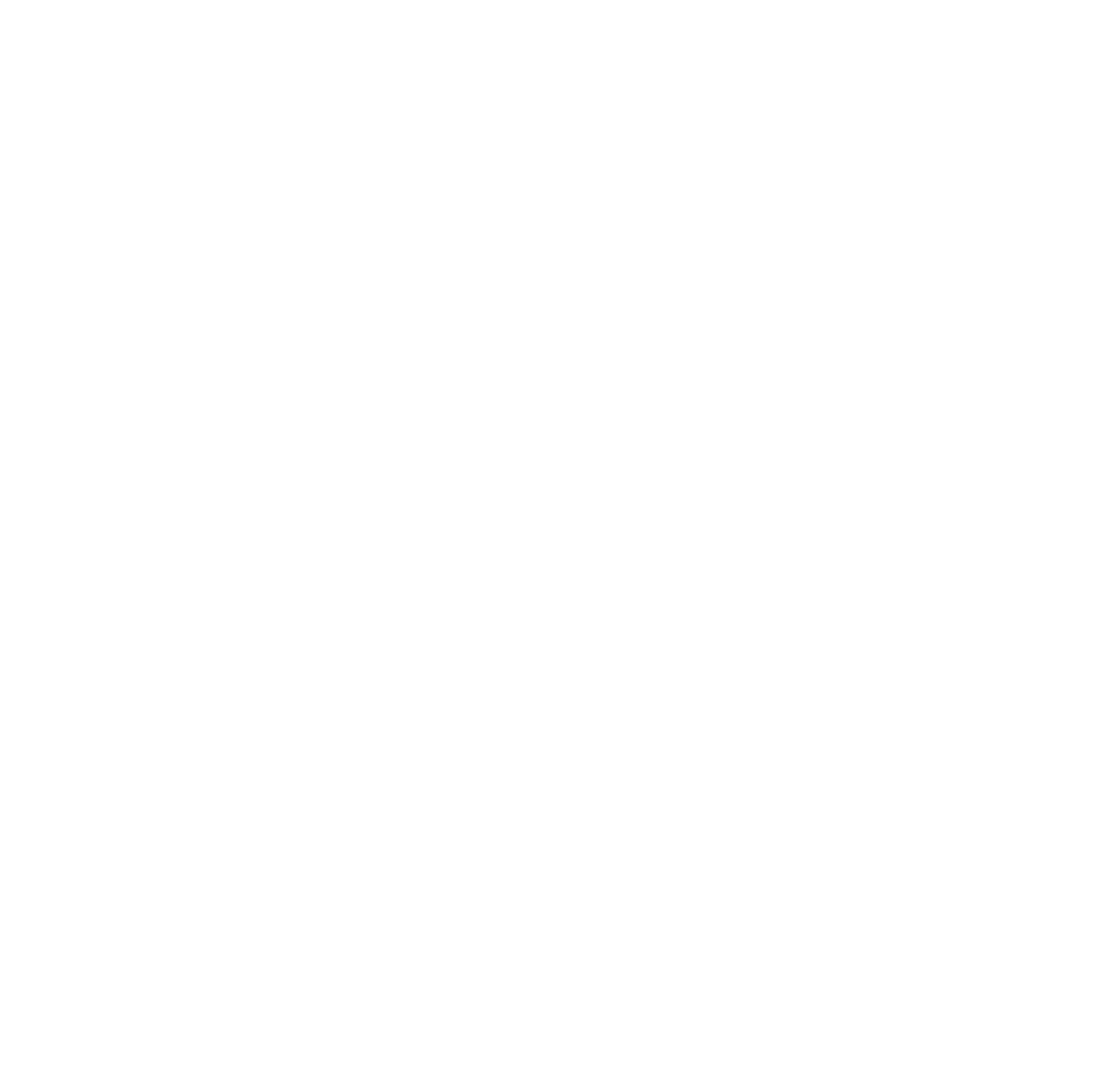
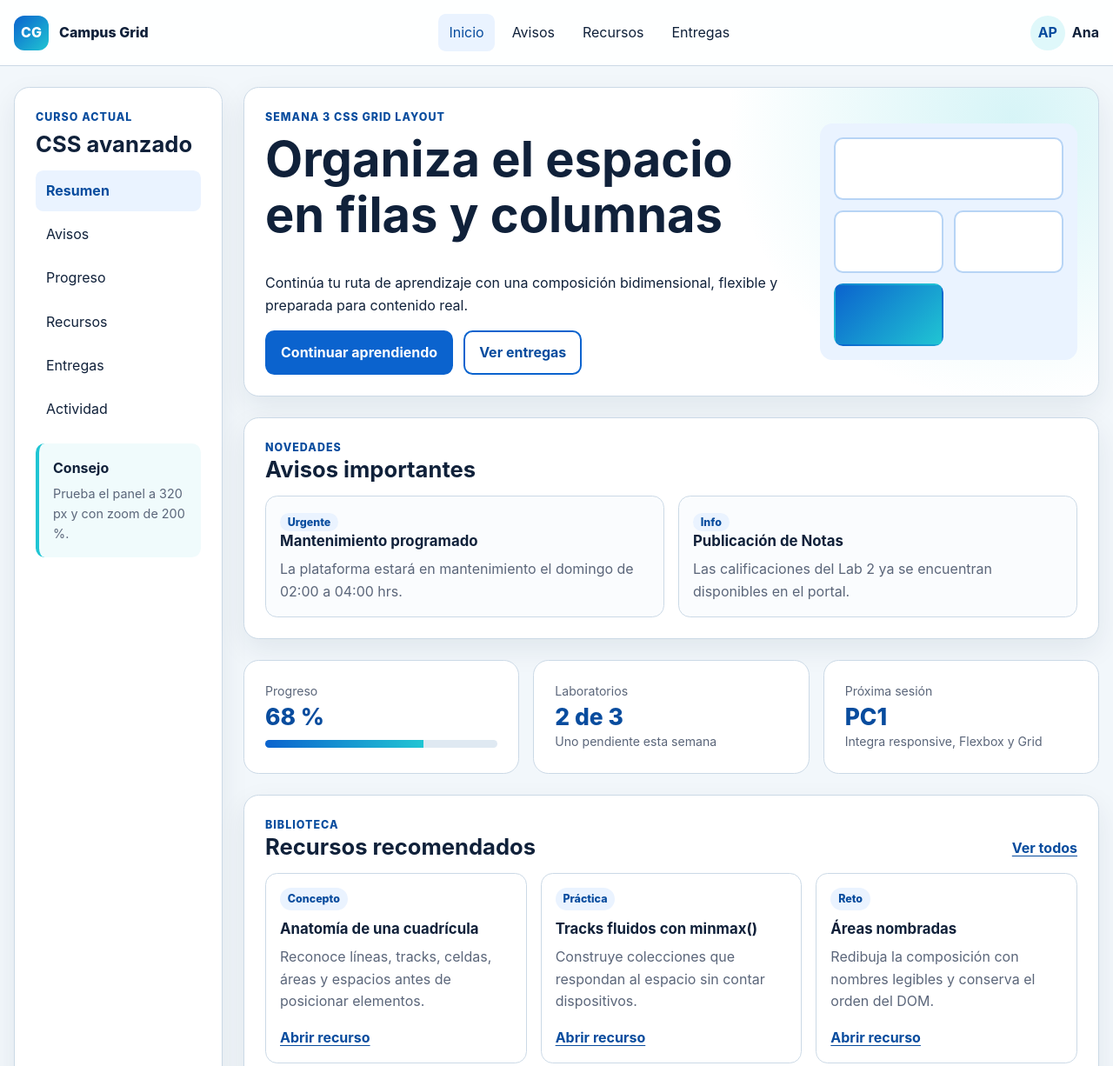
Before and after one commit to alejandrochambimedina-cell/HojaEstiloGr1, a plain HTML site: page Laboratorio 3/Tito_Vanessa/index.html in a window 1280 px wide. Shown: the top 1226 px of the page at 87% size. Before the commit the page ends 800 px from the top, so only its background shows below. Drawn offline with Linux system fonts and the light colour scheme.

Commit message:
Laboratorio 3

```diff
--- a/Laboratorio 1/Tito_Vanessa/styles.css
+++ b/Laboratorio 1/Tito_Vanessa/styles.css
@@ -282,7 +282,7 @@
   }
 }
 
-/* Breakpoint 3: Monitores/Escritorio (pantallas de 1024px en adelante) */
+/* Breakpoint 3: Monitores/Escritorio (pantallas de 1024px en adelante ) */
 @media (min-width: 64rem) {
   .header-content {
     padding-block: 1.25rem;
--- a/Laboratorio 3/Tito_Vanessa/index.html
+++ b/Laboratorio 3/Tito_Vanessa/index.html
@@ -0,0 +1,223 @@
+<!doctype html>
+<html lang="es">
+<head>
+  <meta charset="utf-8">
+  <meta name="viewport" content="width=device-width, initial-scale=1">
+  <meta name="description" content="Panel académico responsivo personalizado con CSS Grid Layout.">
+  <title>Campus Grid | Panel de aprendizaje</title>
+
+  <!-- Hoja de estilos principal -->
+  <link rel="stylesheet" href="styles.css">
+</head>
+<body>
+
+  <!-- Enlace accesible para saltar contenido -->
+  <a class="skip-link" href="#contenido">Saltar al contenido principal</a>
+
+  <!-- Cabecera principal -->
+  <header class="site-header">
+    <div class="shell site-header_layout">
+      <a class="brand" href="#inicio" aria-label="Campus Grid, ir al inicio">
+        <span class="brand_mark" aria-hidden="true">CG</span>
+        <span>Campus Grid</span>
+      </a>
+
+      <nav class="top-nav" aria-label="Navegación principal">
+        <ul>
+          <li><a aria-current="page" href="#inicio">Inicio</a></li>
+          <li><a href="#avisos">Avisos</a></li>
+          <li><a href="#recursos">Recursos</a></li>
+          <li><a href="#entregas">Entregas</a></li>
+        </ul>
+      </nav>
+
+      <button class="profile" type="button" aria-label="Abrir perfil de Ana">
+        <span class="profile_avatar" aria-hidden="true">AP</span>
+        <span class="profile_name">Ana</span>
+      </button>
+    </div>
+  </header>
+
+  <!-- Panel principal del Dashboard -->
+  <main id="contenido" class="shell dashboard">
+
+    <!-- Barra lateral -->
+    <aside class="panel sidebar" aria-labelledby="nav-curso">
+      <p class="eyebrow">Curso actual</p>
+      <h2 id="nav-curso">CSS avanzado</h2>
+      <nav aria-label="Secciones del panel académico">
+        <ul class="side-nav">
+          <li><a class="side-nav_link is-active" href="#inicio">Resumen</a></li>
+          <li><a class="side-nav_link" href="#avisos">Avisos</a></li>
+          <li><a class="side-nav_link" href="#progreso">Progreso</a></li>
+          <li><a class="side-nav_link" href="#recursos">Recursos</a></li>
+          <li><a class="side-nav_link" href="#entregas">Entregas</a></li>
+          <li><a class="side-nav_link" href="#actividad">Actividad</a></li>
+        </ul>
+      </nav>
+      <div class="sidebar_tip">
+        <strong>Consejo</strong>
+        <p>Prueba el panel a 320 px y con zoom de 200 %.</p>
+      </div>
+    </aside>
+
+    <!-- Sección Hero -->
+    <section id="inicio" class="panel hero" aria-labelledby="hero-title">
+      <div class="hero_content">
+        <p class="eyebrow">Semana 3 CSS Grid Layout</p>
+        <h1 id="hero-title">Organiza el espacio en filas y columnas</h1>
+        <p>
+          Continúa tu ruta de aprendizaje con una composición bidimensional,
+          flexible y preparada para contenido real.
+        </p>
+        <div class="button-group">
+          <a class="button button--primary" href="#recursos">Continuar aprendiendo</a>
+          <a class="button button--ghost" href="#entregas">Ver entregas</a>
+        </div>
+      </div>
+
+      <div class="hero_visual" aria-hidden="true">
+        <span class="hero_cell hero_cell--wide"></span>
+        <span class="hero_cell"></span>
+        <span class="hero_cell"></span>
+        <span class="hero_cell hero_cell--accent"></span>
+      </div>
+    </section>
+
+    <!-- REQUISITO R1: Área 'announcements' agregada en orden lógico en el DOM -->
+    <section id="avisos" class="panel announcements" aria-labelledby="announcements-title">
+      <div class="section-heading">
+        <div>
+          <p class="eyebrow">Novedades</p>
+          <h2 id="announcements-title">Avisos importantes</h2>
+        </div>
+      </div>
+      <div class="announcements-grid">
+        <article class="announcement-card">
+          <span class="tag tag--accent">Urgente</span>
+          <h3>Mantenimiento programado</h3>
+          <p>La plataforma estará en mantenimiento el domingo de 02:00 a 04:00 hrs.</p>
+        </article>
+        <article class="announcement-card">
+          <span class="tag">Info</span>
+          <h3>Publicación de Notas</h3>
+          <p>Las calificaciones del Lab 2 ya se encuentran disponibles en el portal.</p>
+        </article>
+      </div>
+    </section>
+
+    <!-- Indicadores/Métricas -->
+    <section id="progreso" class="metrics" aria-label="Indicadores de progreso">
+      <article class="panel metric">
+        <p class="metric_label">Progreso</p>
+        <p class="metric_value">68 %</p>
+        <div class="progress" aria-label="Progreso del curso: 68 por ciento">
+          <span style="--progress: 68%"></span>
+        </div>
+      </article>
+
+      <article class="panel metric">
+        <p class="metric_label">Laboratorios</p>
+        <p class="metric_value">2 de 3</p>
+        <p class="metric_note">Uno pendiente esta semana</p>
+      </article>
+
+      <article class="panel metric">
+        <p class="metric_label">Próxima sesión</p>
+        <p class="metric_value">PC1</p>
+        <p class="metric_note">Integra responsive, Flexbox y Grid</p>
+      </article>
+    </section>
+
+    <!-- Sección de Recursos -->
+    <section id="recursos" class="panel resources" aria-labelledby="resources-title">
+      <div class="section-heading">
+        <div>
+          <p class="eyebrow">Biblioteca</p>
+          <h2 id="resources-title">Recursos recomendados</h2>
+        </div>
+        <a class="text-link" href="#recursos">Ver todos</a>
+      </div>
+
+      <div class="resource-grid">
+        <article id="anatomia" class="resource-card">
+          <span class="tag">Concepto</span>
+          <h3>Anatomía de una cuadrícula</h3>
+          <p>Reconoce líneas, tracks, celdas, áreas y espacios antes de posicionar elementos.</p>
+          <!-- REQUISITO R5: Aplicación de align-self / justify-self en el botón sin alterar lectura -->
+          <a class="text-link card-action" href="#anatomia">Abrir recurso</a>
+        </article>
+
+        <article id="tracks" class="resource-card">
+          <span class="tag">Práctica</span>
+          <h3>Tracks fluidos con minmax()</h3>
+          <p>Construye colecciones que respondan al espacio sin contar dispositivos.</p>
+          <a class="text-link card-action" href="#tracks">Abrir recurso</a>
+        </article>
+
+        <article id="areas" class="resource-card">
+          <span class="tag">Reto</span>
+          <h3>Áreas nombradas</h3>
+          <p>Redibuja la composición con nombres legibles y conserva el orden del DOM.</p>
+          <a class="text-link card-action" href="#areas">Abrir recurso</a>
+        </article>
+
+        <!-- REQUISITO R3: Cuarta tarjeta de recurso agregada -->
+        <article id="subgrid" class="resource-card">
+          <span class="tag">Avanzado</span>
+          <h3>Uso de Subgrid en CSS</h3>
+          <p>Alinea elementos anidados adoptando la rejilla del contenedor padre.</p>
+          <a class="text-link card-action" href="#subgrid">Abrir recurso</a>
+        </article>
+      </div>
+    </section>
+
+    <!-- Sección de Entregas -->
+    <section id="entregas" class="panel tasks" aria-labelledby="tasks-title">
+      <div class="section-heading">
+        <div>
+          <p class="eyebrow">Agenda</p>
+          <h2 id="tasks-title">Próximas entregas</h2>
+        </div>
+      </div>
+      <ol class="task-list">
+        <li>
+          <span class="task-list_date">26 AGO</span>
+          <div>
+            <strong>Laboratorio de Grid</strong>
+            <span>Implementación y matriz de pruebas</span>
+          </div>
+        </li>
+        <li>
+          <span class="task-list_date">02 SEP</span>
+          <div>
+            <strong>Práctica calificada 1</strong>
+            <span>Interfaz responsiva integradora</span>
+          </div>
+        </li>
+      </ol>
+    </section>
+
+    <!-- Sección de Actividad -->
+    <section id="actividad" class="panel activity" aria-labelledby="activity-title">
+      <p class="eyebrow">Última actividad</p>
+      <h2 id="activity-title">Tu avance</h2>
+      <ul class="activity-list">
+        <li><span aria-hidden="true">•</span> Completaste Flexbox</li>
+        <li><span aria-hidden="true">•</span> Probaste a 320 px</li>
+        <li><span aria-hidden="true">+</span> Continúa con CSS Grid</li>
+      </ul>
+    </section>
+
+  </main>
+
+  <!-- Pie de página -->
+  <footer class="site-footer">
+    <div class="shell site-footer_layout">
+      <p>Campus Grid • Laboratorio académico</p>
+      <a href="#contenido">Volver al contenido</a>
+    </div>
+  </footer>
+
+</body>
+</html>
--- a/Laboratorio 3/Tito_Vanessa/styles.css
+++ b/Laboratorio 3/Tito_Vanessa/styles.css
@@ -0,0 +1,523 @@
+/* Variables del tema */
+:root {
+  color-scheme: light;
+  --color-ink: #10213a;
+  --color-muted: #5b667a;
+  --color-surface: #ffffff;
+  --color-canvas: #f2f7fb;
+  --color-primary: #0b63ce;
+  --color-primary-dark: #084c9e;
+  --color-accent: #20c5d3;
+  --color-border: #cbd9e6;
+  --shadow: 0 0.75rem 2rem rgb(11 37 69 / 0.08);
+  --radius: 1.1rem;
+  --space-1: 0.5rem;
+  --space-2: 0.75rem;
+  --space-3: 1rem;
+  --space-4: 1.5rem;
+  --space-5: 2rem;
+  --space-6: 3rem;
+}
+
+/* Reset global */
+*, *::before, *::after {
+  box-sizing: border-box;
+}
+
+html {
+  scroll-behavior: smooth;
+}
+
+body {
+  margin: 0;
+  color: var(--color-ink);
+  background: var(--color-canvas);
+  font-family: Inter, ui-sans-serif, system-ui, -apple-system, BlinkMacSystemFont, "Segoe UI", sans-serif;
+  line-height: 1.6;
+}
+
+img, svg {
+  display: block;
+  max-inline-size: 100%;
+}
+
+a { color: inherit; }
+button, a { -webkit-tap-highlight-color: transparent; }
+
+:focus-visible {
+  outline: 0.2rem solid #ffbf47;
+  outline-offset: 0.2rem;
+}
+
+.skip-link {
+  position: fixed;
+  inset-block-start: 0.75rem;
+  inset-inline-start: 0.75rem;
+  z-index: 100;
+  padding: 0.65rem 0.9rem;
+  color: #ffffff;
+  background: var(--color-primary-dark);
+  border-radius: 0.5rem;
+  transform: translateY(-180%);
+}
+
+.skip-link:focus { transform: translateY(0); }
+
+.shell {
+  inline-size: min(100% - 2rem, 78rem);
+  margin-inline: auto;
+}
+
+/* Encabezado */
+.site-header {
+  background: rgb(255 255 255 / 0.96);
+  border-block-end: 0.0625rem solid var(--color-border);
+}
+
+.site-header_layout {
+  display: grid;
+  grid-template-columns: minmax(0, 1fr) auto;
+  grid-template-areas:
+    "brand profile"
+    "nav nav";
+  align-items: center;
+  gap: var(--space-2) var(--space-3);
+  padding-block: var(--space-3);
+}
+
+.brand {
+  grid-area: brand;
+  display: inline-flex;
+  align-items: center;
+  gap: var(--space-2);
+  inline-size: fit-content;
+  color: var(--color-ink);
+  font-weight: 800;
+  text-decoration: none;
+}
+
+.brand_mark {
+  display: grid;
+  place-items: center;
+  inline-size: 2.5rem;
+  aspect-ratio: 1;
+  color: #ffffff;
+  background: linear-gradient(135deg, var(--color-primary), var(--color-accent));
+  border-radius: 0.75rem;
+}
+
+.top-nav {
+  grid-area: nav;
+  min-inline-size: 0;
+  overflow-x: auto;
+}
+
+.top-nav ul {
+  display: flex;
+  gap: var(--space-1);
+  margin: 0;
+  padding: 0;
+  list-style: none;
+}
+
+.top-nav a {
+  display: block;
+  padding: 0.55rem 0.75rem;
+  border-radius: 0.55rem;
+  text-decoration: none;
+  white-space: nowrap;
+}
+
+.top-nav a:hover,
+.top-nav a[aria-current="page"] {
+  color: var(--color-primary-dark);
+  background: #eaf3ff;
+}
+
+.profile {
+  grid-area: profile;
+  display: inline-flex;
+  align-items: center;
+  gap: var(--space-1);
+  padding: 0;
+  color: inherit;
+  background: transparent;
+  border: 0;
+  font: inherit;
+  font-weight: 700;
+  cursor: pointer;
+}
+
+.profile_avatar {
+  display: grid;
+  place-items: center;
+  inline-size: 2.5rem;
+  aspect-ratio: 1;
+  color: var(--color-primary-dark);
+  background: #dff8fa;
+  border-radius: 50%;
+}
+
+.profile_name { display: none; }
+
+/* REQUISITO R7 / BREAKPOINT MÓVIL (<48rem):
+   Se define 1 columna base donde todas las áreas (incluida 'announcements')
+   se apilan verticalmente para garantizar lectura fluida a 320px. */
+.dashboard {
+  display: grid;
+  grid-template-columns: minmax(0, 1fr);
+  grid-template-areas:
+    "sidebar"
+    "hero"
+    "announcements"
+    "metrics"
+    "resources"
+    "tasks"
+    "activity";
+  gap: var(--space-3);
+  padding-block: var(--space-4) var(--space-6);
+}
+
+.panel {
+  min-inline-size: 0;
+  padding: clamp(1rem, 2vw, 1.5rem);
+  background: var(--color-surface);
+  border: 0.0625rem solid var(--color-border);
+  border-radius: var(--radius);
+  box-shadow: var(--shadow);
+}
+
+/* REQUISITO R2: Asignación de áreas incluyendo 'announcements' */
+.sidebar { grid-area: sidebar; }
+.hero { grid-area: hero; }
+.announcements { grid-area: announcements; }
+.metrics { grid-area: metrics; }
+.resources { grid-area: resources; }
+.tasks { grid-area: tasks; }
+.activity { grid-area: activity; }
+
+/* Tipografía y formato */
+.eyebrow {
+  margin: 0 0 0.35rem;
+  color: var(--color-primary-dark);
+  font-size: 0.78rem;
+  font-weight: 800;
+  letter-spacing: 0.08em;
+  text-transform: uppercase;
+}
+
+h1, h2, h3, p { overflow-wrap: anywhere; }
+h1, h2, h3 { margin-block: 0 0.6em; line-height: 1.15; }
+h1 { font-size: clamp(2rem, 5vw, 3.5rem); }
+h2 { font-size: clamp(1.25rem, 2vw, 1.6rem); }
+h3 { font-size: 1.05rem; }
+p { margin-block: 0 1rem; }
+
+.side-nav, .activity-list, .task-list {
+  margin: 0;
+  padding: 0;
+  list-style: none;
+}
+
+.side-nav {
+  display: grid;
+  gap: 0.25rem;
+  margin-block: var(--space-3);
+}
+
+.side-nav_link {
+  display: block;
+  padding: 0.65rem 0.75rem;
+  border-radius: 0.55rem;
+  text-decoration: none;
+}
+
+.side-nav_link:hover,
+.side-nav_link.is-active {
+  color: var(--color-primary-dark);
+  background: #eaf3ff;
+  font-weight: 750;
+}
+
+.sidebar_tip {
+  padding: var(--space-3);
+  background: #f0fbfc;
+  border-inline-start: 0.25rem solid var(--color-accent);
+  border-radius: 0.65rem;
+}
+
+.sidebar_tip p {
+  margin: 0.25rem 0 0;
+  color: var(--color-muted);
+  font-size: 0.9rem;
+}
+
+/* Hero */
+.hero {
+  display: grid;
+  grid-template-columns: minmax(0, 1fr);
+  align-items: center;
+  gap: var(--space-4);
+  overflow: hidden;
+  background:
+    radial-gradient(circle at 90% 10%, rgb(32 197 211 / 0.18), transparent 35%),
+    var(--color-surface);
+}
+
+.hero_content { min-inline-size: 0; }
+
+.button-group {
+  display: flex;
+  flex-wrap: wrap;
+  gap: var(--space-2);
+}
+
+.button {
+  display: inline-flex;
+  justify-content: center;
+  align-items: center;
+  min-block-size: 2.75rem;
+  padding: 0.65rem 1rem;
+  border: 0.125rem solid transparent;
+  border-radius: 0.65rem;
+  font-weight: 750;
+  text-decoration: none;
+}
+
+.button--primary { background: var(--color-primary); color: #ffffff; }
+.button--primary:hover { background: var(--color-primary-dark); }
+.button--ghost { color: var(--color-primary-dark); border-color: var(--color-primary); }
+
+.hero_visual {
+  display: grid;
+  grid-template-columns: repeat(2, minmax(0, 1fr));
+  grid-auto-rows: 4.5rem;
+  gap: var(--space-2);
+  min-inline-size: 0;
+  padding: var(--space-3);
+  background: #eaf3ff;
+  border-radius: 0.9rem;
+}
+
+.hero_cell {
+  background: #ffffff;
+  border: 0.125rem solid #b7d4f5;
+  border-radius: 0.65rem;
+}
+
+/* REQUISITO R4: Elemento que abarca múltiples tracks con grid-column */
+.hero_cell--wide {
+  grid-column: 1 / -1;
+}
+
+.hero_cell--accent {
+  background: linear-gradient(135deg, var(--color-primary), var(--color-accent));
+  border-color: transparent;
+}
+
+/* Sección de Avisos */
+.announcements-grid {
+  display: grid;
+  grid-template-columns: repeat(auto-fit, minmax(min(100%, 14rem), 1fr));
+  gap: var(--space-3);
+}
+
+.announcement-card {
+  padding: var(--space-3);
+  border: 0.0625rem solid var(--color-border);
+  border-radius: 0.85rem;
+  background: #fafcfe;
+}
+
+.announcement-card p {
+  margin-bottom: 0;
+  color: var(--color-muted);
+}
+
+.tag--accent {
+  color: #991b1b;
+  background: #fee2e2;
+}
+
+/* Métricas */
+.metrics {
+  grid-area: metrics;
+  display: grid;
+  grid-template-columns: repeat(auto-fit, minmax(min(100%, 12rem), 1fr));
+  gap: var(--space-3);
+}
+
+.metric { box-shadow: none; }
+.metric_label, .metric_note { margin: 0; color: var(--color-muted); font-size: 0.88rem; }
+.metric_value {
+  margin: 0.2rem 0;
+  color: var(--color-primary-dark);
+  font-size: 1.65rem;
+  font-weight: 850;
+  line-height: 1.1;
+}
+
+.progress {
+  block-size: 0.55rem;
+  margin-block-start: 0.75rem;
+  overflow: hidden;
+  background: #dfe9f2;
+  border-radius: 999px;
+}
+
+.progress span {
+  display: block;
+  inline-size: var(--progress);
+  block-size: 100%;
+  background: linear-gradient(90deg, var(--color-primary), var(--color-accent));
+}
+
+/* Encabezados y Recursos */
+.section-heading {
+  display: flex;
+  flex-wrap: wrap;
+  justify-content: space-between;
+  align-items: end;
+  gap: var(--space-2);
+  margin-block-end: var(--space-3);
+}
+
+.section-heading h2, .section-heading p { margin-block-end: 0; }
+.text-link { color: var(--color-primary-dark); font-weight: 750; text-underline-offset: 0.2em; }
+
+/* REQUISITO R3: Justificación del mínimo en minmax():
+   Se utiliza minmax(min(100%, 15rem), 1fr) para asegurar que las 4 tarjetas
+   quepan cómodamente sin apretar el texto, permitiendo un reflujo a 1 o 2 columnas
+   según el espacio sin desbordar el viewport a 320px. */
+.resource-grid {
+  display: grid;
+  grid-template-columns: repeat(auto-fit, minmax(min(100%, 15rem), 1fr));
+  gap: var(--space-3);
+}
+
+.resource-card {
+  display: grid;
+  grid-template-rows: auto auto 1fr auto;
+  min-inline-size: 0;
+  padding: var(--space-3);
+  border: 0.0625rem solid var(--color-border);
+  border-radius: 0.85rem;
+}
+
+.resource-card p { color: var(--color-muted); }
+
+.tag {
+  justify-self: start;
+  margin-block-end: 0.7rem;
+  padding: 0.2rem 0.55rem;
+  color: var(--color-primary-dark);
+  background: #eaf3ff;
+  border-radius: 999px;
+  font-size: 0.78rem;
+  font-weight: 800;
+}
+
+/* REQUISITO R5: Aplicación de justify-self y align-self al botón interno */
+.card-action {
+  justify-self: start;
+  align-self: end;
+}
+
+/* Listas */
+.task-list, .activity-list {
+  display: grid;
+  gap: var(--space-3);
+}
+
+.task-list li {
+  display: grid;
+  grid-template-columns: 4rem minmax(0, 1fr);
+  gap: var(--space-3);
+  align-items: start;
+}
+
+.task-list_date {
+  display: grid;
+  place-items: center;
+  min-block-size: 3.3rem;
+  padding: 0.25rem;
+  color: var(--color-primary-dark);
+  background: #eaf3ff;
+  border-radius: 0.65rem;
+  font-size: 0.78rem;
+  font-weight: 850;
+  text-align: center;
+}
+
+.task-list strong, .task-list span { display: block; }
+.task-list div > span { color: var(--color-muted); font-size: 0.9rem; }
+
+.activity-list li {
+  display: grid;
+  grid-template-columns: 1.5rem minmax(0, 1fr);
+  gap: var(--space-2);
+}
+
+.activity-list li > span { color: var(--color-primary); font-weight: 900; }
+
+/* Footer */
+.site-footer { color: #d9e7f4; background: #0b2545; }
+.site-footer_layout {
+  display: flex;
+  flex-wrap: wrap;
+  justify-content: space-between;
+  gap: var(--space-2);
+  padding-block: var(--space-4);
+}
+.site-footer p { margin: 0; }
+
+/* REQUISITO R7 / BREAKPOINT TABLETA (48rem / 768px):
+   Cambiamos la composición a 2 columnas para aprovechar el ancho intermedio:
+   la barra lateral (sidebar) pasa al lado izquierdo ocupando 2 filas de alto,
+   mientras el contenido principal y los avisos ocupan la columna derecha. */
+@media (min-width: 48rem) {
+  .site-header_layout {
+    grid-template-columns: auto minmax(0, 1fr) auto;
+    grid-template-areas: "brand nav profile";
+  }
+
+  .top-nav { justify-self: center; }
+  .profile_name { display: inline; }
+
+  .dashboard {
+    grid-template-columns: minmax(12rem, 15rem) minmax(0, 1fr);
+    grid-template-areas:
+      "sidebar hero"
+      "sidebar announcements"
+      "metrics metrics"
+      "resources resources"
+      "tasks activity";
+    gap: var(--space-4);
+  }
+
+  .hero {
+    grid-template-columns: minmax(0, 1.35fr) minmax(13rem, 0.65fr);
+  }
+}
+
+/* REQUISITO R7 / BREAKPOINT ESCRITORIO (72rem / 1152px-1440px):
+   Se distribuye en 3 columnas principales para distribuir la carga visual:
+   sidebar se fija verticalmente a la izquierda en todas las filas,
+   las áreas hero, announcements y recursos toman espacio extendido,
+   y las tareas/actividad comparten la fila inferior. */
+@media (min-width: 72rem) {
+  .dashboard {
+    grid-template-columns: minmax(12rem, 15rem) minmax(0, 1.2fr) minmax(17rem, 0.8fr);
+    grid-template-areas:
+      "sidebar hero hero"
+      "sidebar announcements announcements"
+      "sidebar metrics metrics"
+      "sidebar resources resources"
+      "sidebar tasks activity";
+  }
+}
+
+/* Reducción de movimiento */
+@media (prefers-reduced-motion: reduce) {
+  html { scroll-behavior: auto; }
+}
```
